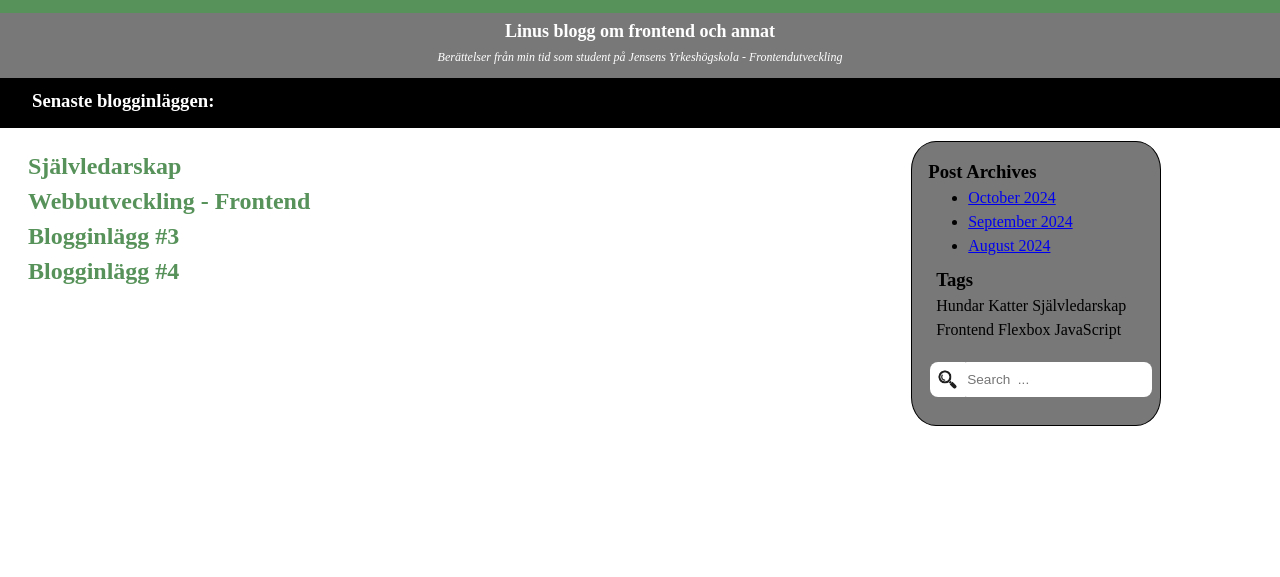
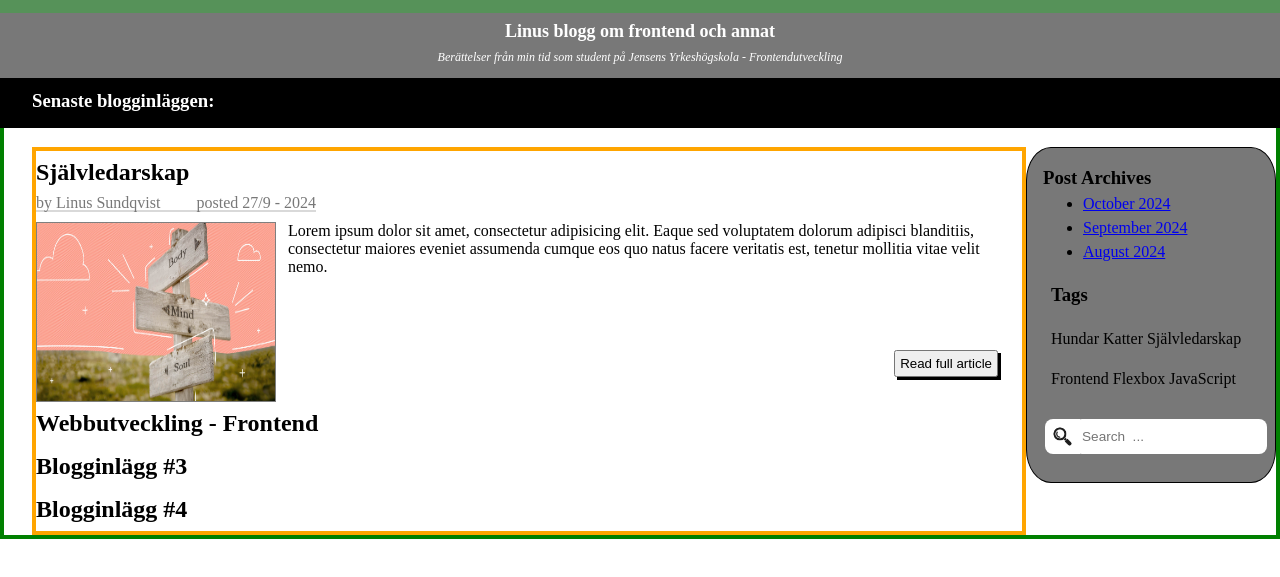
Before and after one commit to Sunkan86/Sunkan86.github.io, a plain HTML site: page index.html in a window 1280 px wide. Shown: the part 67-644 px from the top of the page. Drawn offline with Linux system fonts and the light colour scheme.

Commit message:
fix general design of blogposts and media design for aside bar.

```diff
--- a/index.html
+++ b/index.html
@@ -54,10 +54,31 @@
     <section class="content-wrapper">
 
       <div class="content-column">
-        <div class="blog-frame">
-          <h1 class="blog-title">
-              Självledarskap
-          </h1>
+        <h1 class="blog-title">
+            Självledarskap
+        </h1>
+        <div class="content-frame">
+          <div class="author">
+            <p>by Linus Sundqvist</p>
+            <p>posted 27/9 - 2024</p>
+          </div>
+          <div class="content-box">
+          <div class="img-frame">
+            <img src="images/self-development.jpeg" alt="">
+          </div>
+          <div class="text-wrapper">
+            Lorem ipsum dolor sit amet, consectetur adipisicing elit. Eaque sed voluptatem dolorum adipisci blanditiis, consectetur maiores eveniet assumenda cumque eos quo natus facere veritatis est, tenetur mollitia vitae velit nemo.
+            <div class="article-link-box">
+              <button class="full-article-btn">
+                Read full article
+              </button>
+          </div>
+          </div>
+
+
+
+
+          </div>
         </div>
         <div class="blog-frame">
            <h1 class="blog-title">
--- a/styles/styles.css
+++ b/styles/styles.css
@@ -3,6 +3,7 @@
     --bg-primary: #569259;
     --bg-secondary: #787878;
     --bg-black: #000000;
+    --highlight-author: #343139b7;
 }
 
 * {
@@ -82,18 +83,22 @@ body {
     padding: 0.75rem 0 0.5rem 2rem;
 }
 
-.blog-frame {
-    margin: 0.5rem 0.5rem 0 1rem;
-}
 
 .content-column {
-    width: 70%;
-    margin: 12px;
-    /* border: 2px solid blue; */
+    width: 80%;
+    margin: 0 0 0 28px;
+    border: 4px solid orange;
 }
 
 .content-aside-wrapper {
-    width: 30%;
+    width: 20%;
+}
+
+@media only screen and (max-width: 600px) {
+  .content-aside-wrapper {
+    width: 100%;
+    margin-top: 20px;
+  }
 }
 
 .content-aside {
@@ -106,11 +111,13 @@ body {
     line-height: 1.5;
     border: 1px solid var(--bg-black);
     max-width: 250px;
+    margin: auto;
 }
 
 .tags-wrapper {
     justify-content: space-between;
     margin: 8px;
+    line-height: 2.5;
 }
 
 .search-container {
@@ -146,17 +153,67 @@ body {
 
 
 .blog-title {
-    color: var(--bg-primary)
+    color: var(--bg-black);
+    padding: 8px 0;
 }
 
-/* div {
+.author {
+    height: 18px;
+    color: var(--bg-secondary);
+    display: flex;
+    justify-content: space-between;
+    border-bottom: 2px solid rgba(0, 0, 0, 0.15);
+    margin-bottom: 10px;
+    width: 280px;
+}
+
+.content-box {
+    display: flex;
+}
+
+.img-frame {
+    border: 1px solid rgba(0, 0, 0, 0.5);
+    min-width: 240px;
+    height: 180px;
+}
+
+.img-frame img {
+    width: 100%;
+    height: 100%;
+}
+
+.text-wrapper {
+    padding: 0 12px;
+    display:flex;
+    flex-direction: column;
+    justify-content: space-between;
+    align-items: flex-end;
+}
+
+.article-link-box {
+    margin: 12px;
+    height: 40px;
+}
+
+.full-article-btn {
+    padding: 4px;
+    box-shadow: 3px 3px 0 rgb(0, 0, 0);
+}
+
+.conent-frame {
     border: 2px solid red;
-} */
+}
 
 .content-wrapper {
-    /* border: 4px solid green; */
+    border: 4px solid green;
     display: flex;
     justify-content: space-evenly;
     width: 100%;
-    padding-top: 200px;
+    padding-top: 210px;
 }
+
+@media only screen and (max-width: 600px) {
+  .content-wrapper {
+    flex-direction: column;
+  }
+}
```
Also changed, not shown: images/self-development.jpeg (added).
